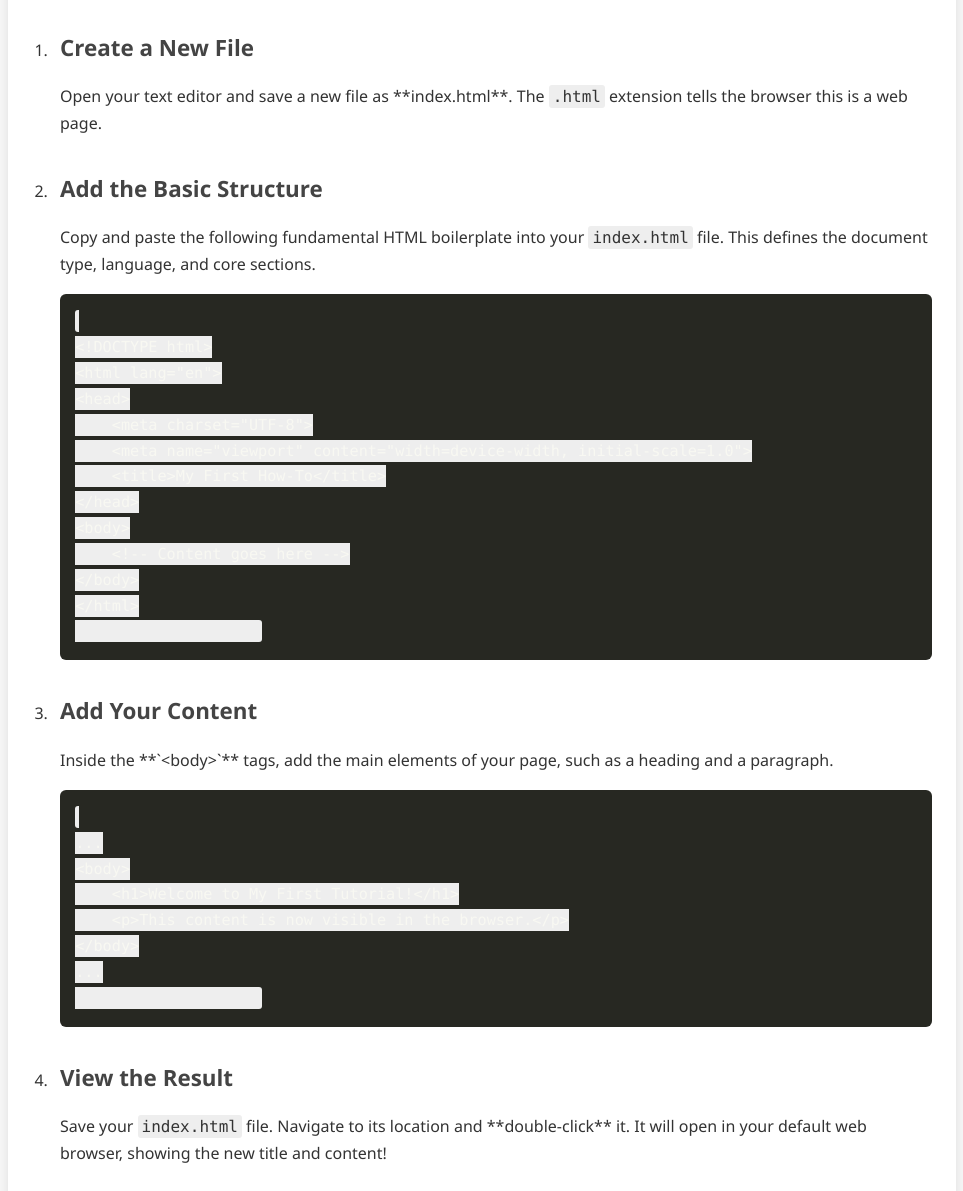
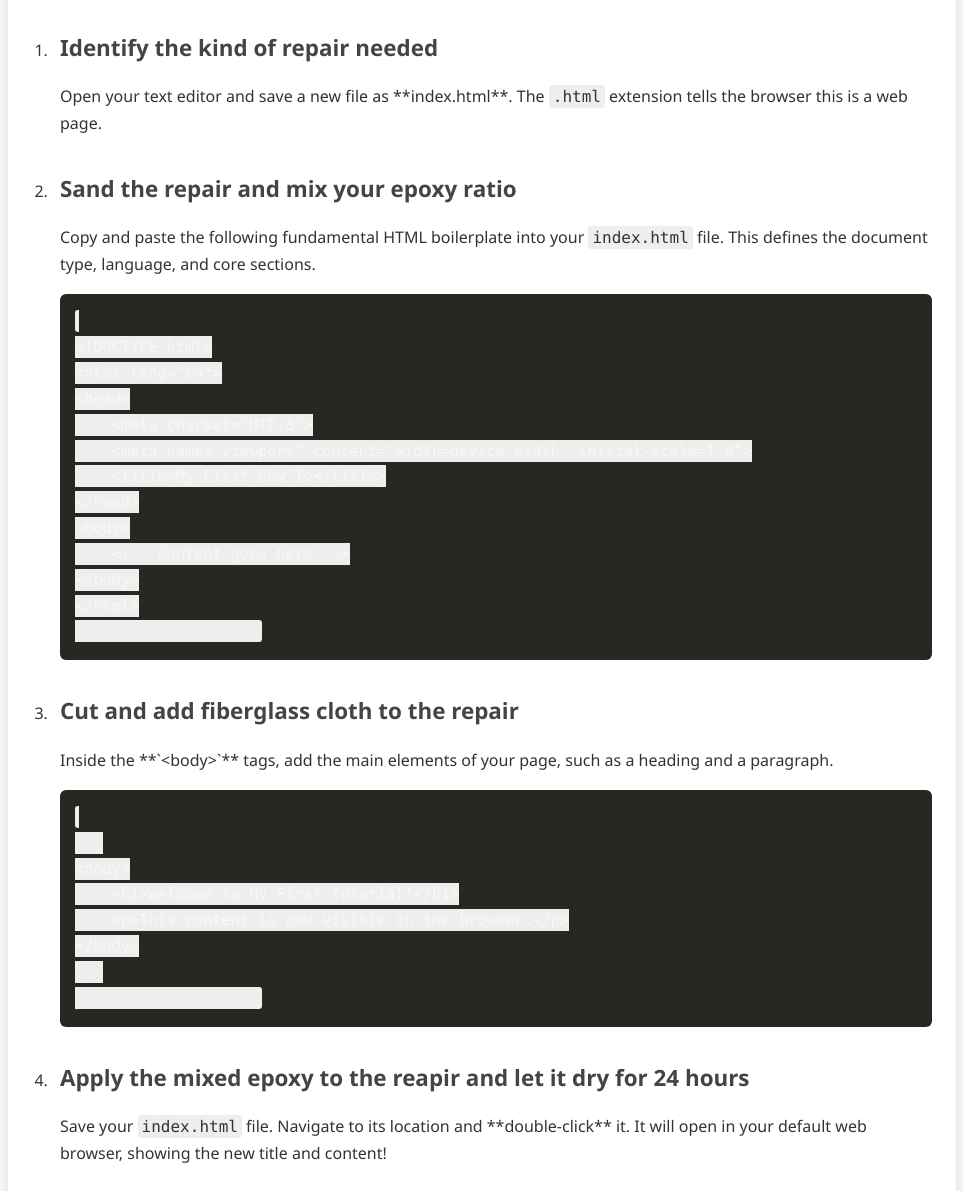
Before and after one commit to jspraker200/jspraker2000.github.io, a plain HTML site: page index.html in a window 1280 px wide. Shown: the part 729-1920 px from the top of the page, without its empty margins (158-1121 px from the left). Drawn offline with Linux system fonts and the light colour scheme.

Commit message:
Update index.html

```diff
--- a/index.html
+++ b/index.html
@@ -125,12 +125,12 @@
 
             <ol>
                 <li>
-                    <h3>Create a New File</h3>
+                    <h3>Identify the kind of repair needed</h3>
                     <p>Open your text editor and save a new file as **index.html**. The <code>.html</code> extension tells the browser this is a web page.</p>
                 </li>
 
                 <li>
-                    <h3>Add the Basic Structure</h3>
+                    <h3>Sand the repair and mix your epoxy ratio</h3>
                     <p>Copy and paste the following fundamental HTML boilerplate into your <code>index.html</code> file. This defines the document type, language, and core sections.</p>
                     <pre><code>
 &lt;!DOCTYPE html&gt;
@@ -148,7 +148,7 @@
                 </li>
 
                 <li>
-                    <h3>Add Your Content</h3>
+                    <h3>Cut and add fiberglass cloth to the repair</h3>
                     <p>Inside the **`&lt;body&gt;`** tags, add the main elements of your page, such as a heading and a paragraph.</p>
                     <pre><code>
 ...
@@ -161,7 +161,7 @@
                 </li>
 
                 <li>
-                    <h3>View the Result</h3>
+                    <h3>Apply the mixed epoxy to the reapir and let it dry for 24 hours</h3>
                     <p>Save your <code>index.html</code> file. Navigate to its location and **double-click** it. It will open in your default web browser, showing the new title and content!</p>
                 </li>
             </ol>
```
